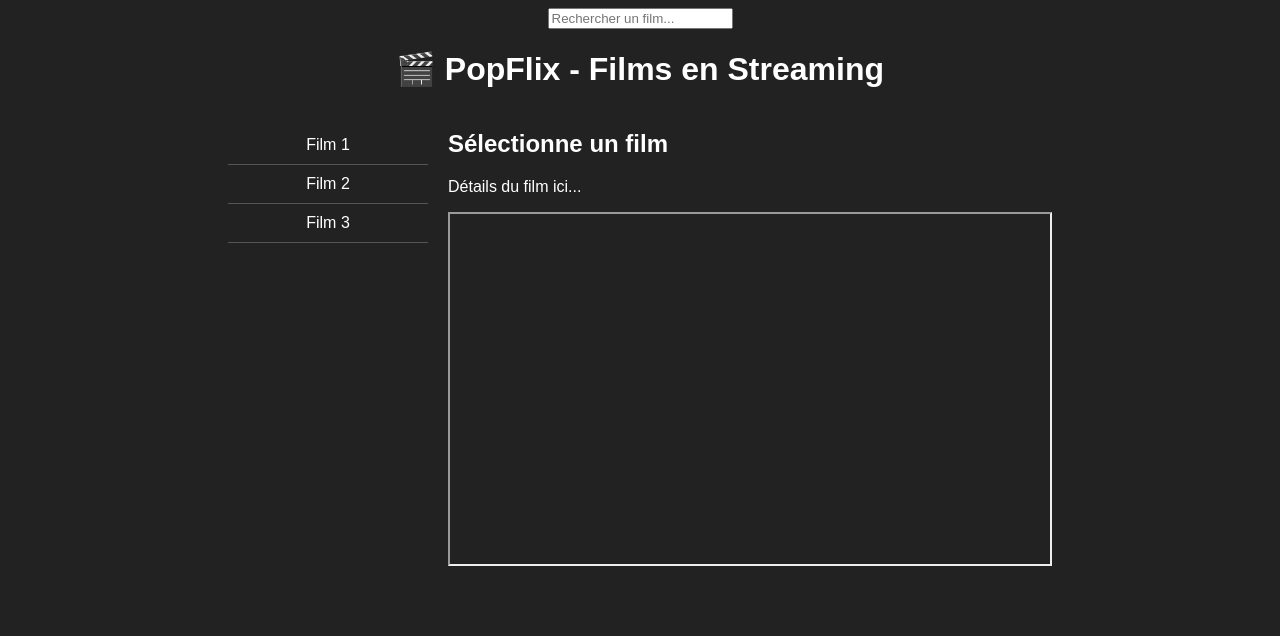
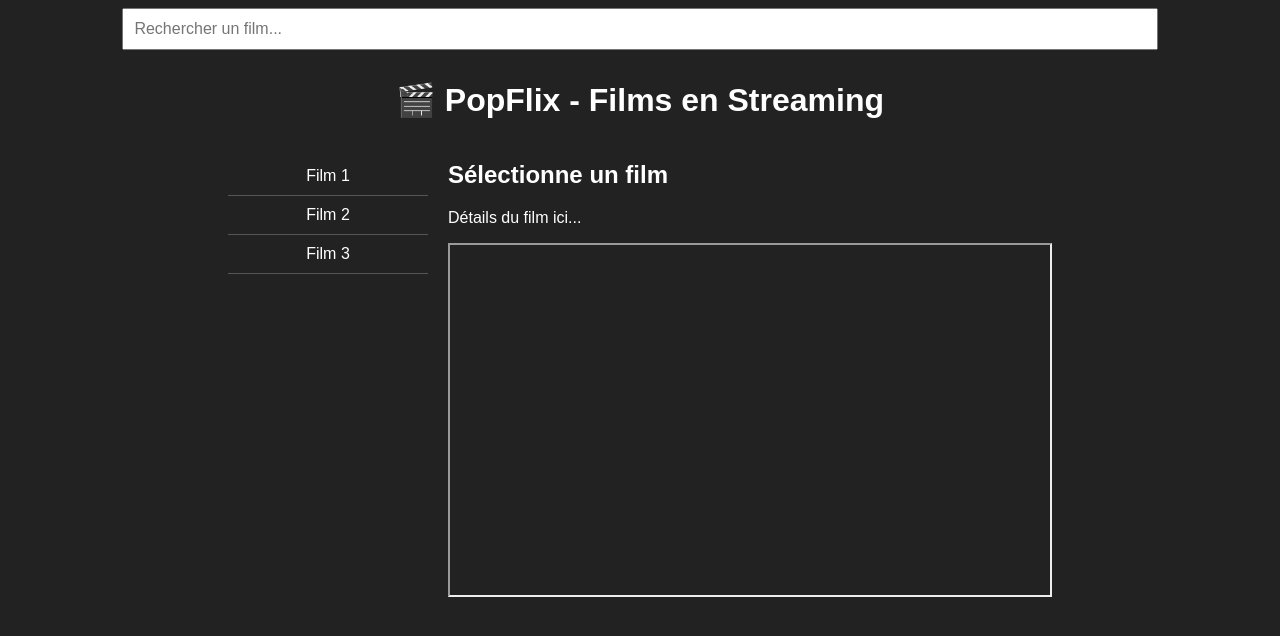
Before and after one commit to SkyLostTV/PopFlixV3, a plain HTML site: page index.html in a window 1280 px wide. Drawn offline with Linux system fonts and the light colour scheme.

Commit message:
Update style.css

```diff
--- a/style.css
+++ b/style.css
@@ -31,3 +31,9 @@ li:hover {
     margin-left: 20px;
     text-align: left;
 }
+#searchBar {
+    width: 80%;
+    padding: 10px;
+    margin-bottom: 10px;
+    font-size: 16px;
+}
```
